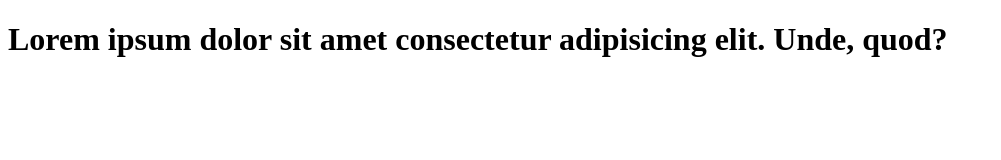
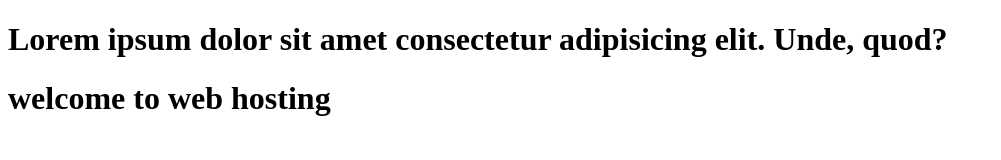
Before and after one commit to bcavji-byte/repo-number2, a plain HTML site: page index.html in a window 1280 px wide. Shown: the whole page, without its empty margins (0-1001 px from the left). Drawn offline with Linux system fonts and the light colour scheme.

Commit message:
Update index.html

```diff
--- a/index.html
+++ b/index.html
@@ -7,5 +7,6 @@
 </head>
 <body>
     <h1>Lorem ipsum dolor sit amet consectetur adipisicing elit. Unde, quod?</h1>
+    <h1>welcome to web hosting</h1>
 </body>
 </html>
```
